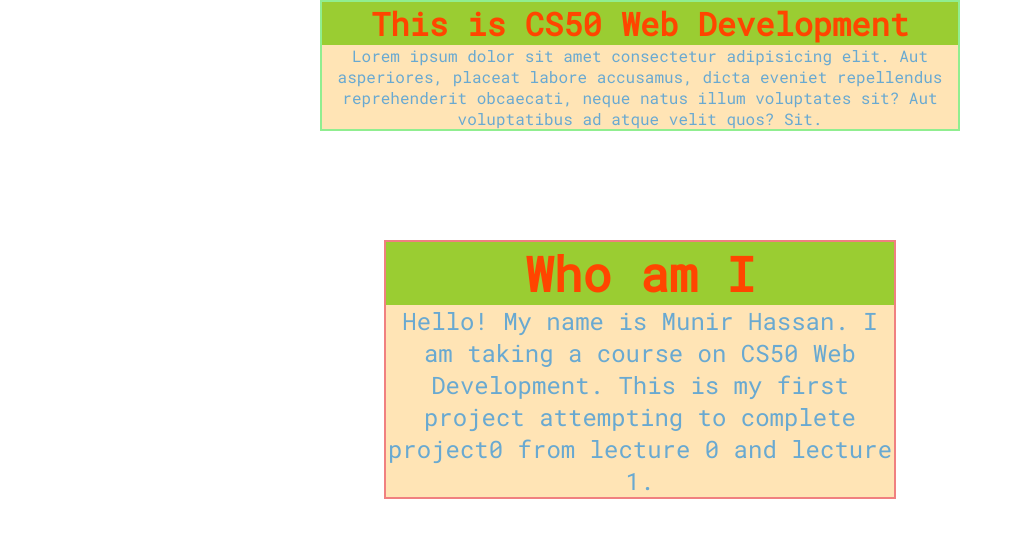
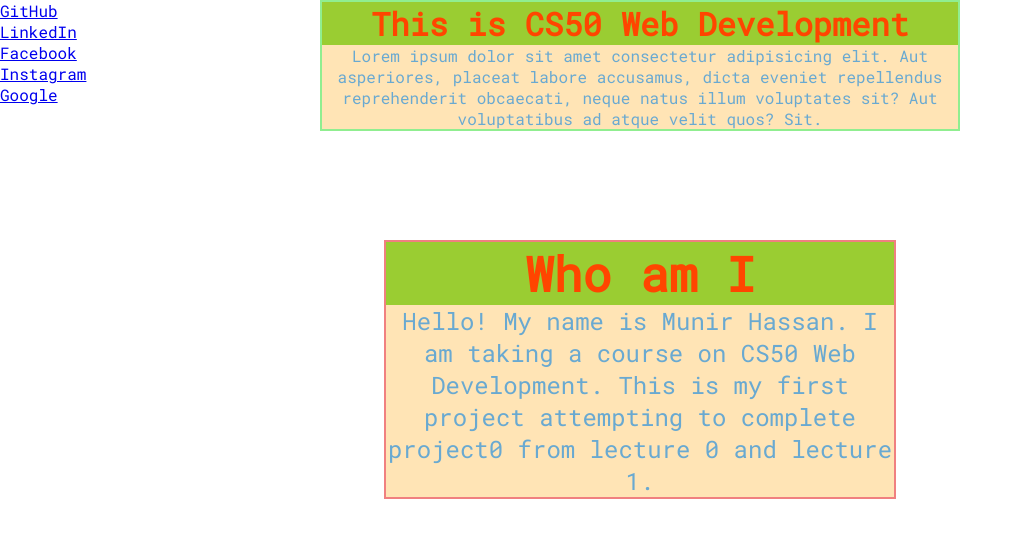
Before and after one commit to Munir-Hassan/HashMun, a plain HTML site: page index.html in a window 1280 px wide. Shown: the whole page, without its empty margins (0-1023 px from the left). Drawn offline with Linux system fonts and the light colour scheme.

Commit message:
Added profile links

```diff
--- a/index.html
+++ b/index.html
@@ -19,6 +19,16 @@
             <h3>Who am I</h3>
             <p>Hello! My name is <span>Munir Hassan</span>. I am taking a course on CS50 Web Development. This is my first project attempting to complete project0 from lecture 0 and lecture 1.</p>
         </div>
+
+        <div class="pro-links">
+            <ul>
+                <li><a href="https://www.github.com/Munir-Hassan">GitHub</a></li>
+                <li><a href="https://www.linkedin.com/in/munir-hassan-khan-4b00b2133/">LinkedIn</a></li>
+                <li><a href="https://www.facebook.com/munir.hassan">Facebook</a></li>
+                <li><a href="https://www.instagram.com/_plstpo_/">Instagram</a></li>
+                <li><a href="#">Google</a></li>
+            </ul>
+        </div>
     </div>
 
     <script src="app.js"></script>
```
